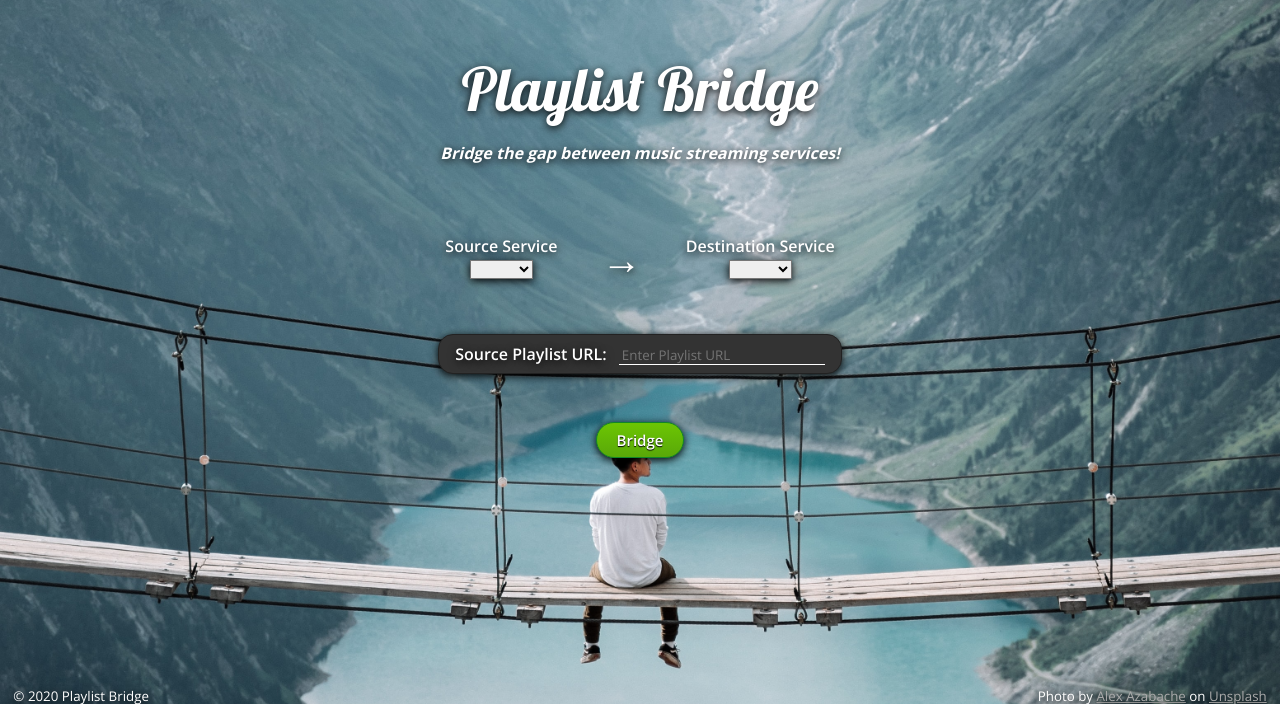
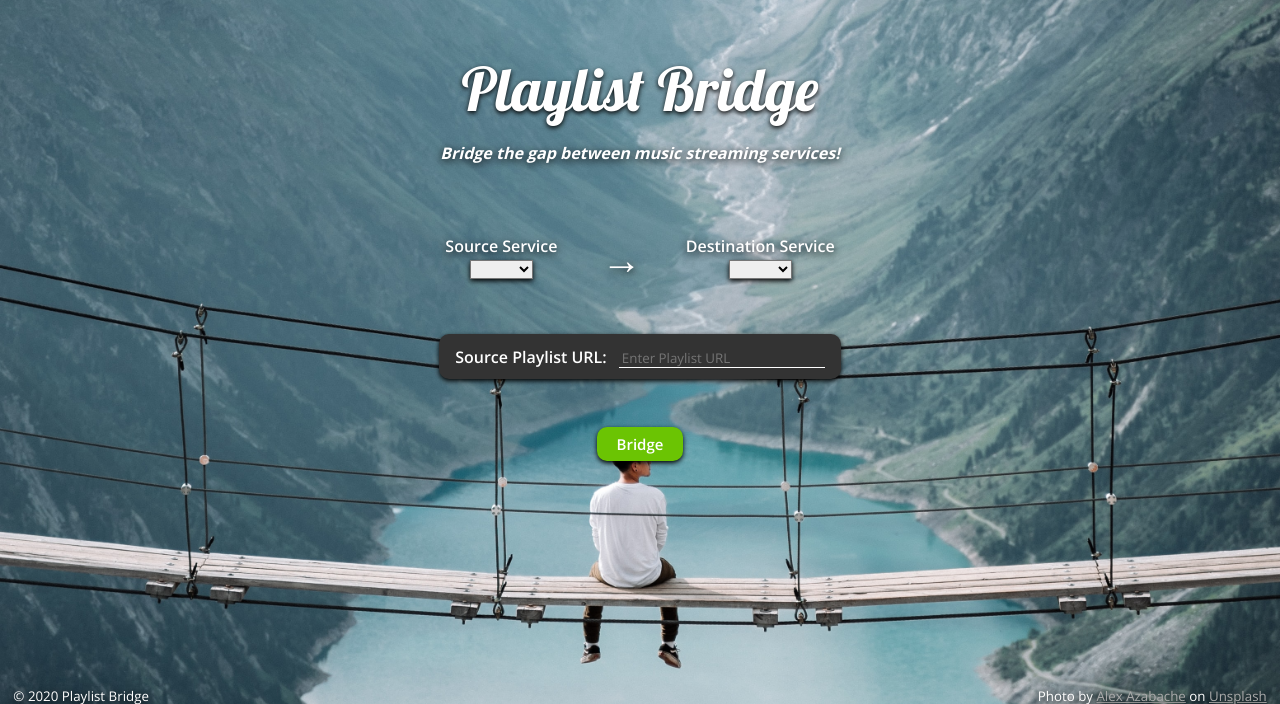
Before and after one commit to ethanratnofsky/Playlist-Bridge, a Flask app: page / in a window 1280 px wide. Shown: the part 82-786 px from the top of the page. Run offline with Flask 2, Linux system fonts and the light colour scheme.

Commit message:
made shadow class and decreased blur

```diff
--- a/static/css/index.css
+++ b/static/css/index.css
@@ -1,6 +1,10 @@
 .container {
     text-align: center;
     margin-top: 4%;
+}
+
+.shadow {
+    box-shadow: 0 2px 5px #000;
 }
 
 #header {
@@ -12,7 +16,7 @@
     font-family: 'Lobster', cursive;
     font-size: 60px;
     font-weight: normal;
-    text-shadow: 0 2px 8px #000;
+    text-shadow: 0 2px 5px #000;
     margin: 0;
 }
 
@@ -30,7 +34,7 @@
 }
 
 .service select {
-    box-shadow: 0 2px 8px #000;
+    box-shadow: 0 2px 5px #000;
 }
 
 #arrow {
@@ -41,10 +45,10 @@
 #source-playlist-url {
     margin: 3em auto;
     background-color: #333;
-    padding: 0.5em 1em;
-    border-radius: 15px;
-    box-shadow: 0 2px 8px #000;
-    border: 1px solid #222;
+    padding: 0.7em 1em;
+    border-radius: 10px;
+    box-shadow: 0 2px 5px #000;
+    text-shadow: none;
 }
 
 #source-playlist-url input {
@@ -61,20 +65,19 @@
 }
 
 #bridge-button {
-    box-shadow: 0 2px 8px #000;
-    text-shadow: 0 1px 1px #000;
+    box-shadow: 0 2px 5px #000;
     font-family: 'Open Sans', sans-serif;
     font-weight: 600;
     font-size: 15px;
     padding: 7px 20px;
-    border-radius: 20px;
-    border: 1px solid #118529;
-    background: #6bc403 linear-gradient(to bottom, #6bc403 5%, #59a809 100%);
+    border-radius: 10px;
+    border: none;
+    background: #6bc403;
     color: #fff;
 }
 
 #bridge-button:hover {
-    background: #59a809 linear-gradient(to bottom, #59a809 5%, #6bc403 100%);
+    background: #59a809;
 }
 
 #bridge-button:active {
--- a/templates/index.html
+++ b/templates/index.html
@@ -23,7 +23,7 @@
                 <div class="service">
                     <label for="src-service">Source Service</label>
                     <br>
-                    <select id="src-service" name="src_service" required>
+                    <select class="shadow" id="src-service" name="src_service" required>
                         <option value="" disabled selected></option>
                         <option value="tidal">TIDAL</option>
                         <option value="spotify">Spotify</option>
```
